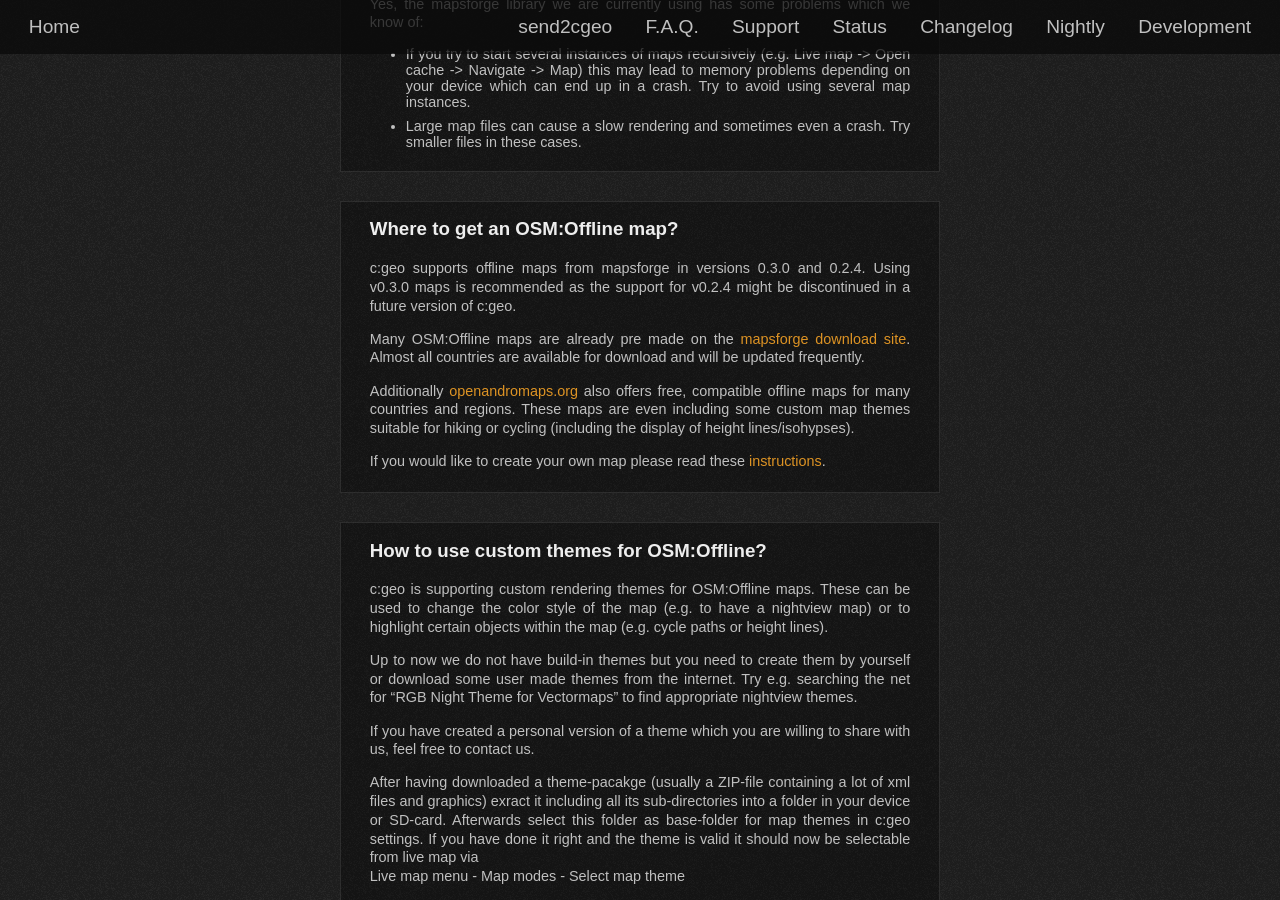
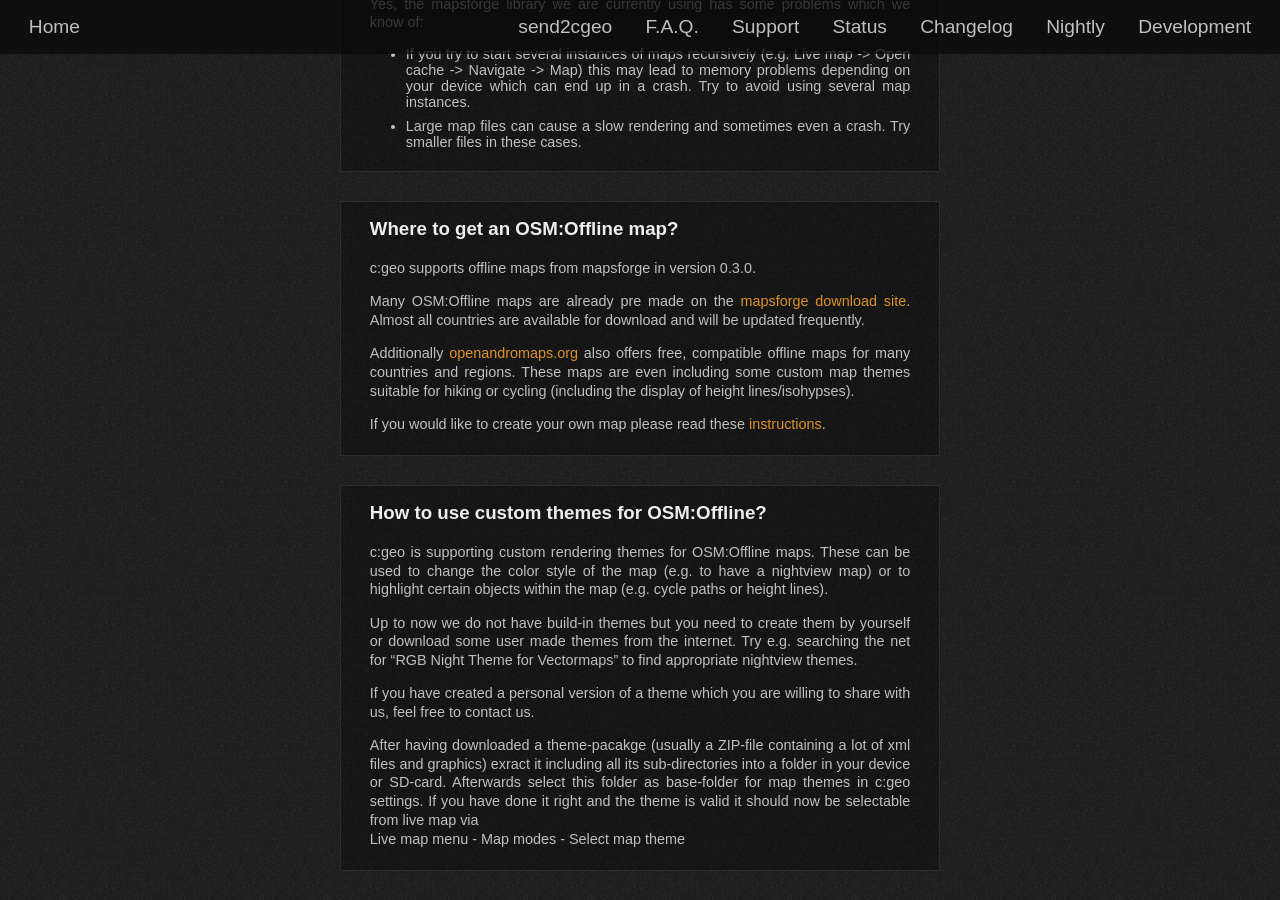
Before and after one commit to cgeo/cgeo.github.io, a Jekyll site: the page built from faq.html, in a window 1280 px wide and 900 px high, scrolled down 20808 px. Built offline with Jekyll 4.4.1, drawn with Linux system fonts in a browser that asks for light colours; some web fonts are replaced.

Commit message:
Remove mapsforge 0.2.4 support from FAQ
See https://github.com/cgeo/cgeo/issues/4715

```diff
--- a/_data/faq.yml
+++ b/_data/faq.yml
@@ -685,8 +685,7 @@
 
       - title: Where to get an OSM:Offline map?
         content: |
-            c:geo supports offline maps from mapsforge in versions 0.3.0 and 0.2.4.
-            Using v0.3.0 maps is recommended as the support for v0.2.4 might be discontinued in a future version of c:geo.
+            c:geo supports offline maps from mapsforge in version 0.3.0.
 
             Many OSM:Offline maps are already pre made on the [mapsforge download site](http://download.mapsforge.org/maps/).
             Almost all countries are available for download and will be updated frequently.
```
